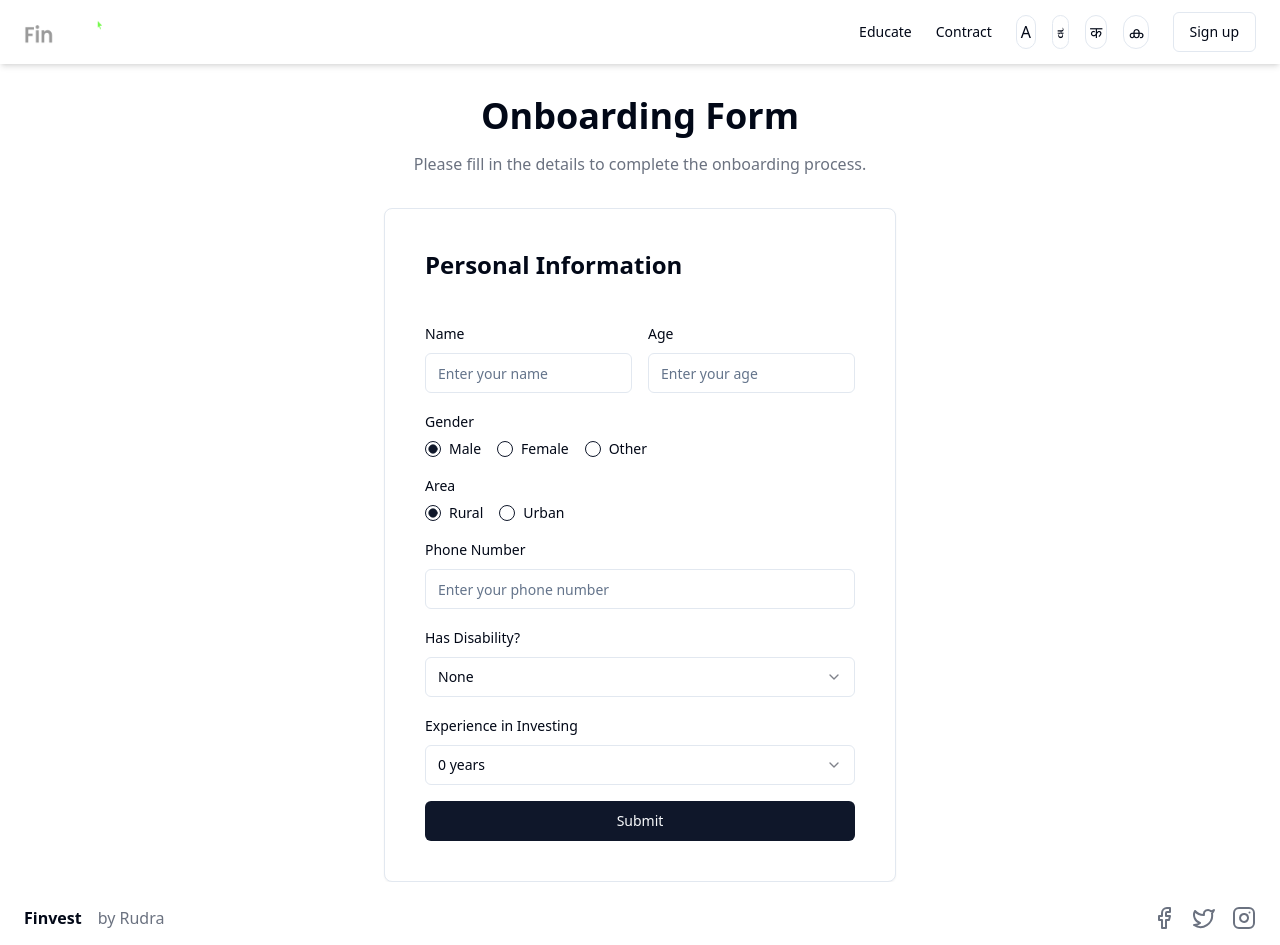
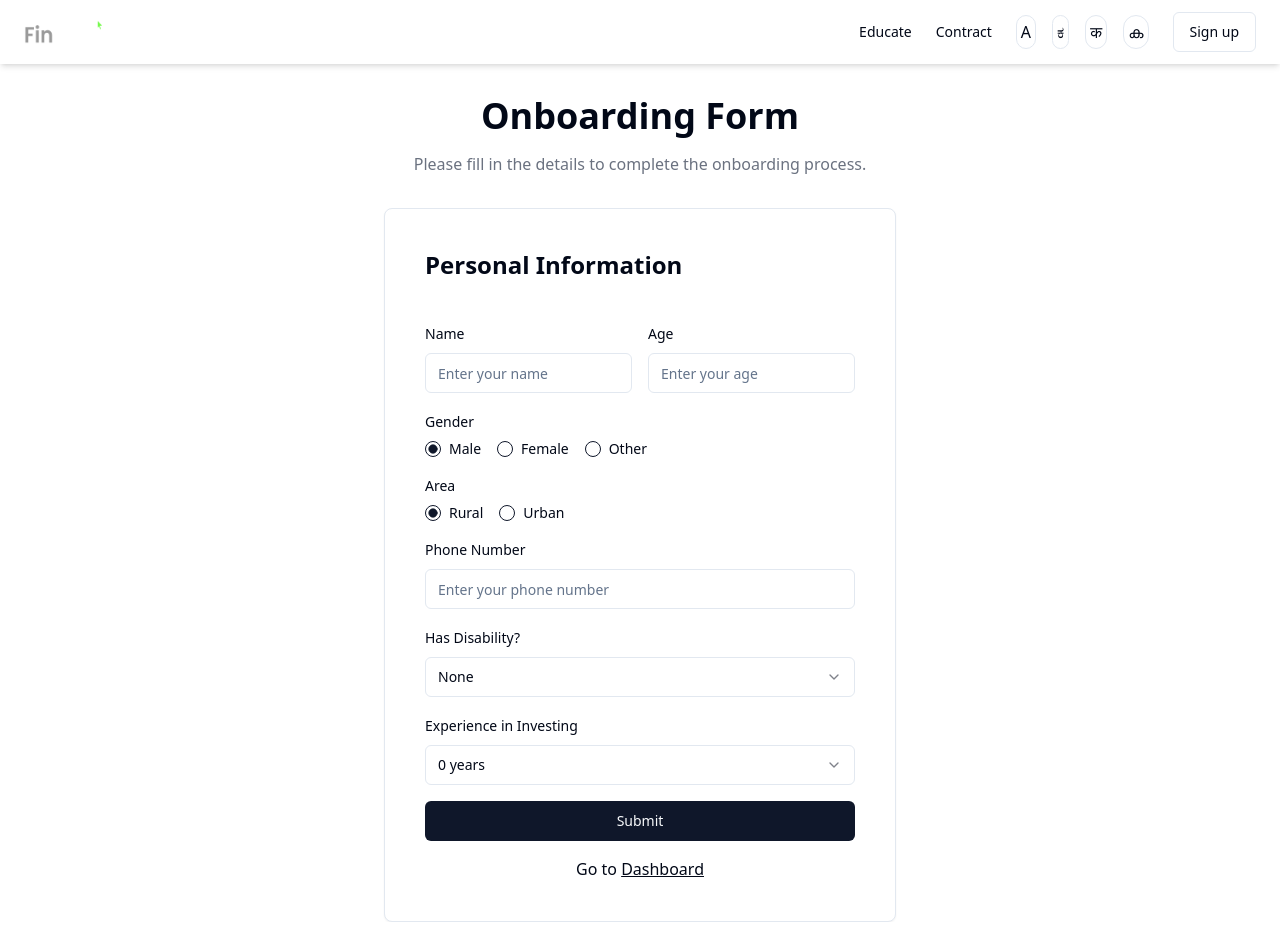
Before and after one commit to so-sc/Fin, a Next.js app in the folder web/client/: page /onboarding in a window 1280 px wide. Shown: the top 945 px of the page. Built offline with nearby package versions, Linux system fonts and the light colour scheme.

Commit message:
minor changes

```diff
--- a/web/client/src/app/onboarding/page.tsx
+++ b/web/client/src/app/onboarding/page.tsx
@@ -13,6 +13,7 @@ import {
   SelectTrigger,
   SelectValue,
 } from "@/components/ui/select"
+import Link from "next/link"
 import { FormEvent, useState } from "react"
 
 export default function Onboarding() {
@@ -201,6 +202,12 @@ export default function Onboarding() {
             <Button className="w-full" type="submit">
               Submit
             </Button>
+            <p className="text-center">
+              Go to{" "}
+              <Link href="/dashboard" className="underline">
+                Dashboard
+              </Link>
+            </p>
           </form>
         </CardContent>
       </Card>
```
